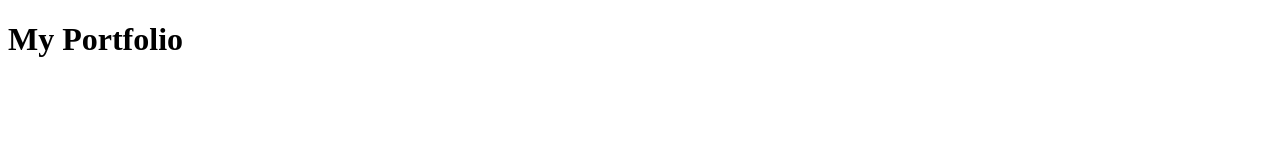
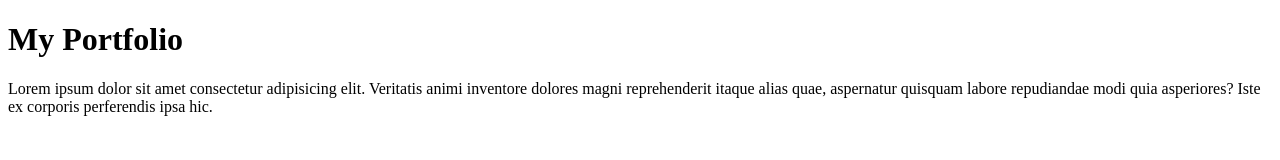
Before and after one commit to jimlindybner/portfolio-draft, a plain HTML site: page index.html in a window 1280 px wide. Drawn offline with Linux system fonts and the light colour scheme.

Commit message:
placeholder text added

```diff
--- a/index.html
+++ b/index.html
@@ -1,12 +1,18 @@
 <!DOCTYPE html>
 <html lang="en">
-<head>
-    <meta charset="UTF-8">
-    <meta http-equiv="X-UA-Compatible" content="IE=edge">
-    <meta name="viewport" content="width=device-width, initial-scale=1.0">
+  <head>
+    <meta charset="UTF-8" />
+    <meta http-equiv="X-UA-Compatible" content="IE=edge" />
+    <meta name="viewport" content="width=device-width, initial-scale=1.0" />
     <title>My Portfolio</title>
-</head>
-<body>
+  </head>
+  <body>
     <h1>My Portfolio</h1>
-</body>
+    <p>
+      Lorem ipsum dolor sit amet consectetur adipisicing elit. Veritatis animi
+      inventore dolores magni reprehenderit itaque alias quae, aspernatur
+      quisquam labore repudiandae modi quia asperiores? Iste ex corporis
+      perferendis ipsa hic.
+    </p>
+  </body>
 </html>
```
